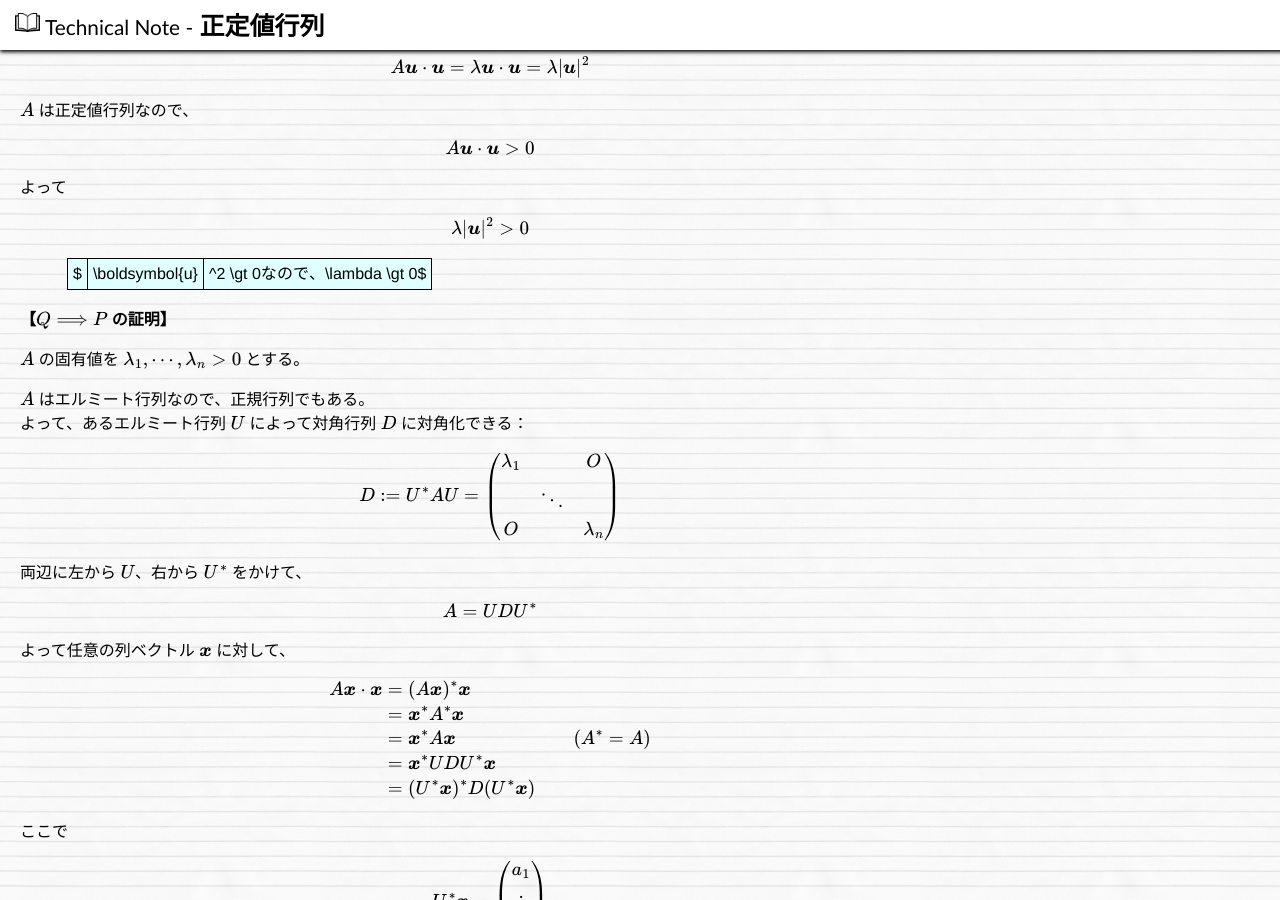
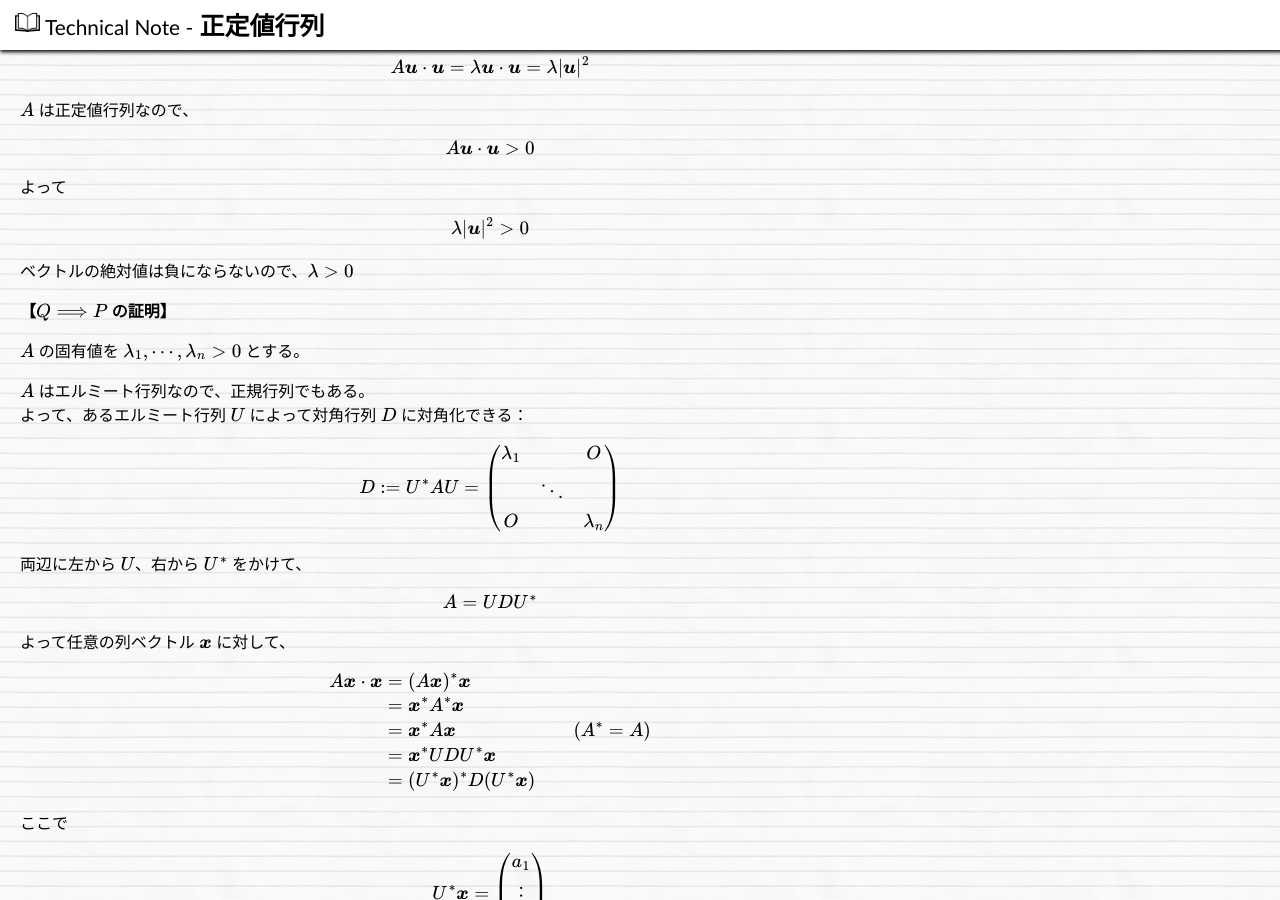
Before and after one commit to hkawabata/technical-note, a Jekyll site: the page built from docs/note/Math/matrix/special-matrix/positive-definite-matrix.md, in a window 1280 px wide and 900 px high, scrolled down 1288 px. Built offline with Jekyll 4.4.1, drawn with Linux system fonts in a browser that asks for light colours; nearby versions of some CDN libraries; our own code applies the rules of GitHub Pages for plain Markdown files; formulas are drawn with MathJax 3.

Commit message:
2023/02/23 17:51 update

```diff
--- a/docs/note/Math/matrix/special-matrix/positive-definite-matrix.md
+++ b/docs/note/Math/matrix/special-matrix/positive-definite-matrix.md
@@ -76,7 +76,7 @@ $$
 \lambda | \boldsymbol{u} |^2 \gt 0
 $$
 
-$| \boldsymbol{u} |^2 \gt 0$ なので、$\lambda \gt 0$
+ベクトルの絶対値は負にならないので、$\lambda \gt 0$
 
 **【$Q \Longrightarrow P$ の証明】**
 
```
Also changed, not shown: docs/note/Math/matrix/jordan-normal-form.md (+1 -1 lines).
